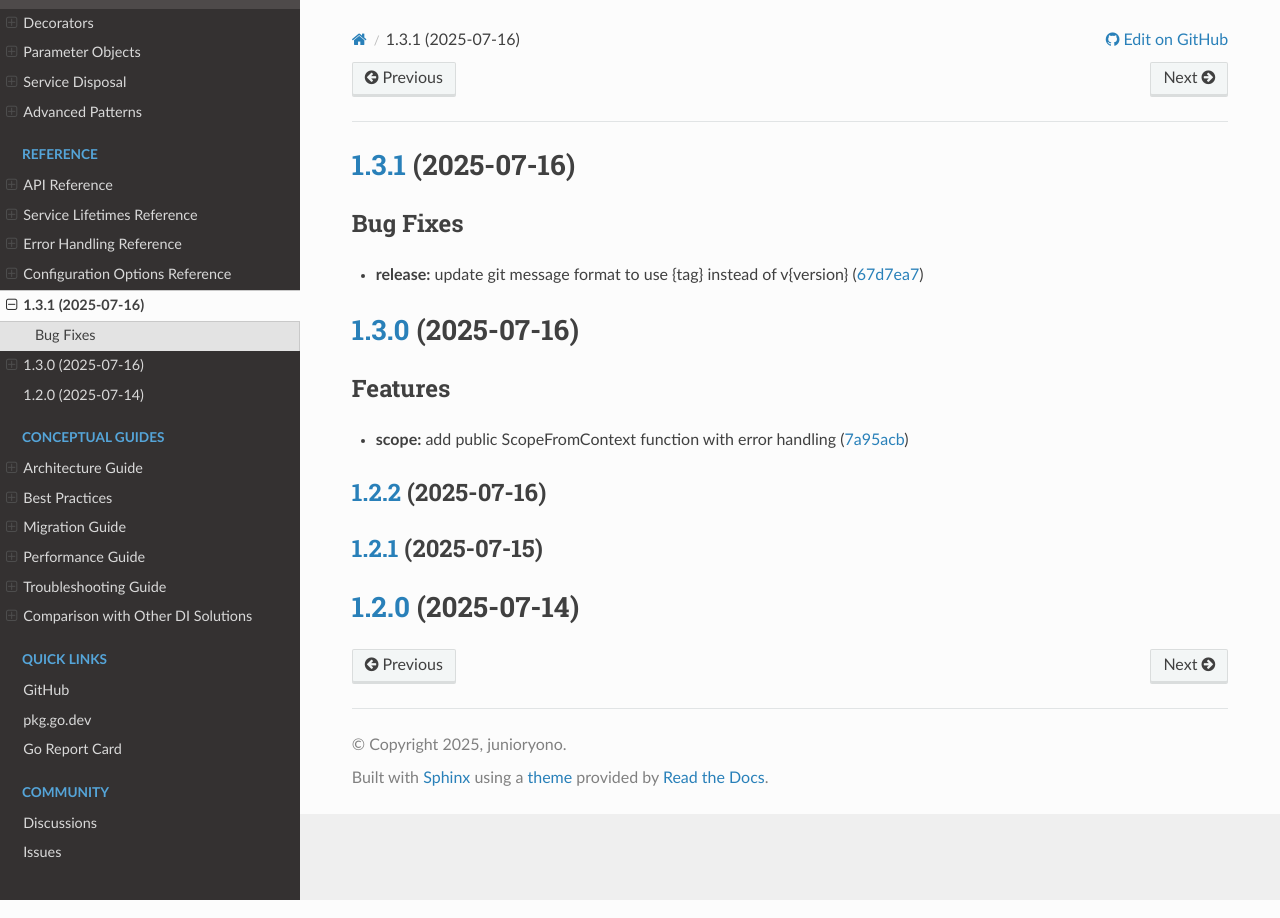
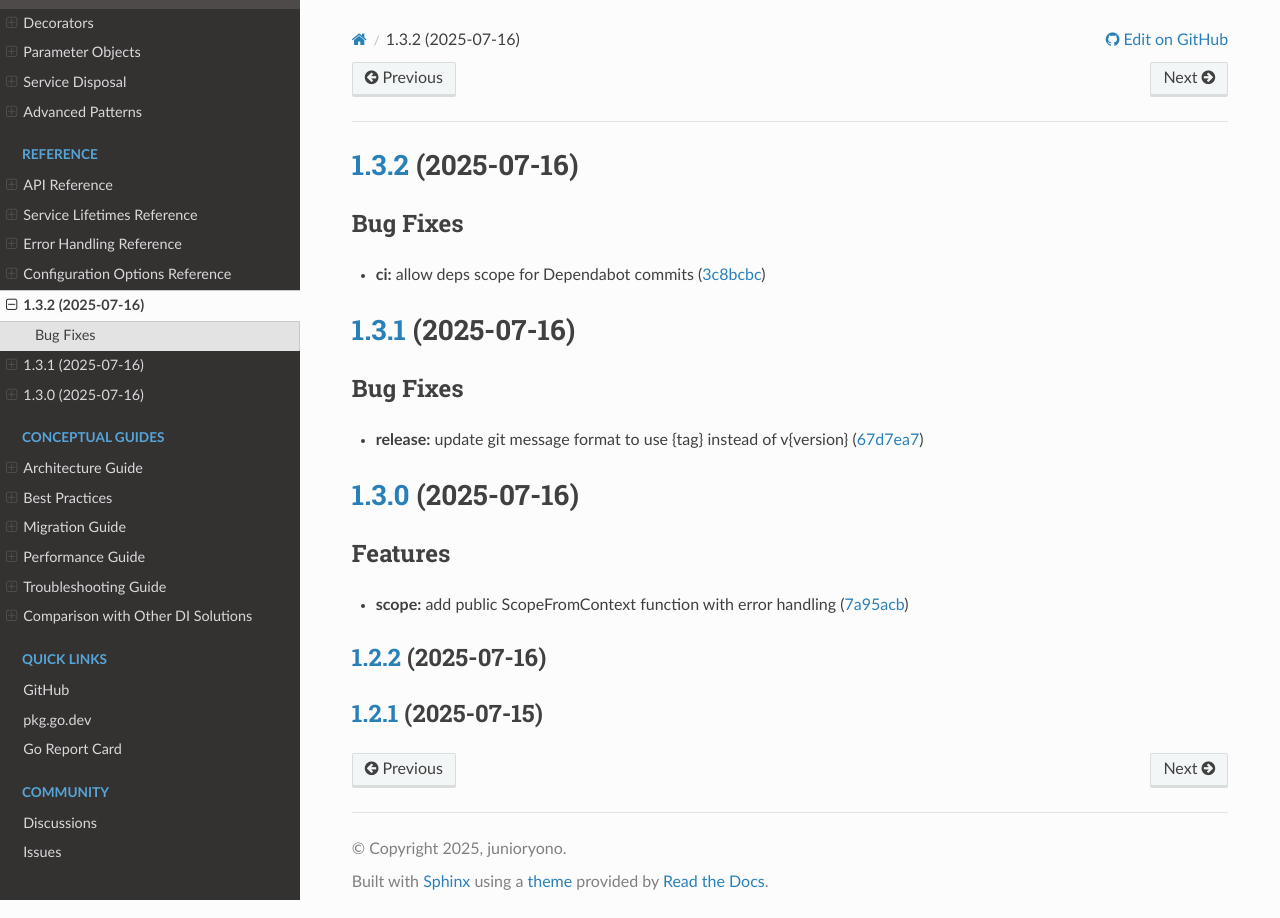
Before and after one commit to junioryono/godi, a Sphinx documentation site: the page built from docs/reference/changelog.md, in a window 1280 px wide. Built offline with Sphinx 7.4.7 and the Read the Docs theme 3.1.0, drawn with Linux system fonts in a browser that asks for light colours.

Commit message:
chore(release): {tag} [skip ci]
- Update changelog
- Bump version [skip ci]

```diff
--- a/docs/reference/changelog.md
+++ b/docs/reference/changelog.md
@@ -1,3 +1,12 @@
+## [1.3.2](https://github.com/junioryono/godi/compare/v1.3.1...v1.3.2) (2025-07-16)
+
+
+### Bug Fixes
+
+* **ci:** allow deps scope for Dependabot commits ([3c8bcbc](https://github.com/junioryono/godi/commit/3c8bcbc2089fb3c2fbacfdde51ff3f75b673954a))
+
+
+
 ## [1.3.1](https://github.com/junioryono/godi/compare/v1.3.0...v1.3.1) (2025-07-16)
 
 
@@ -21,7 +30,3 @@
 
 
 ## [1.2.1](https://github.com/junioryono/godi/compare/v1.2.0...v1.2.1) (2025-07-15)
-
-
-
-# [1.2.0](https://github.com/junioryono/godi/compare/v1.1.0...v1.2.0) (2025-07-14)
--- a/version.json
+++ b/version.json
@@ -1,3 +1,3 @@
 {
-  "version": "1.3.1"
+  "version": "1.3.2"
 }
```
